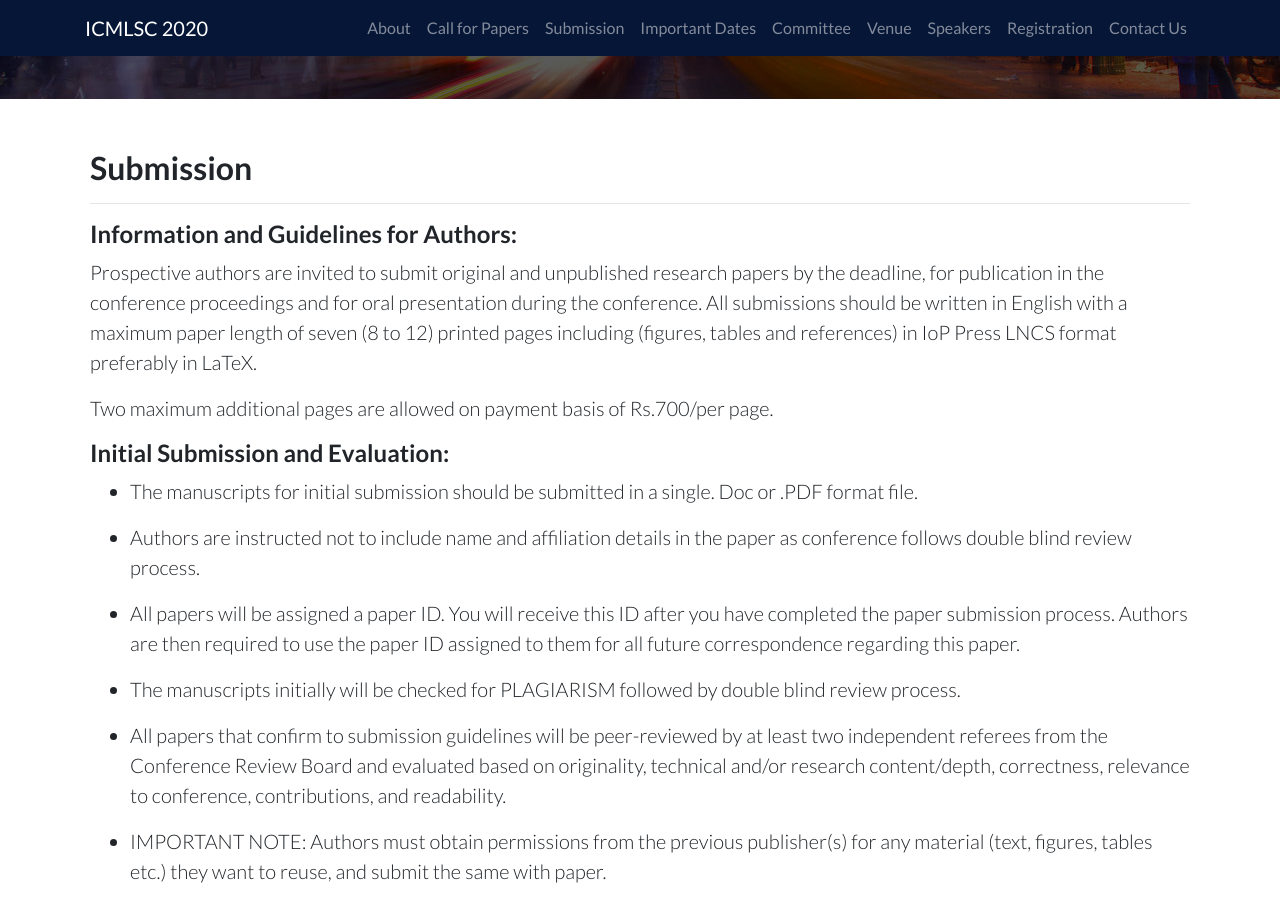
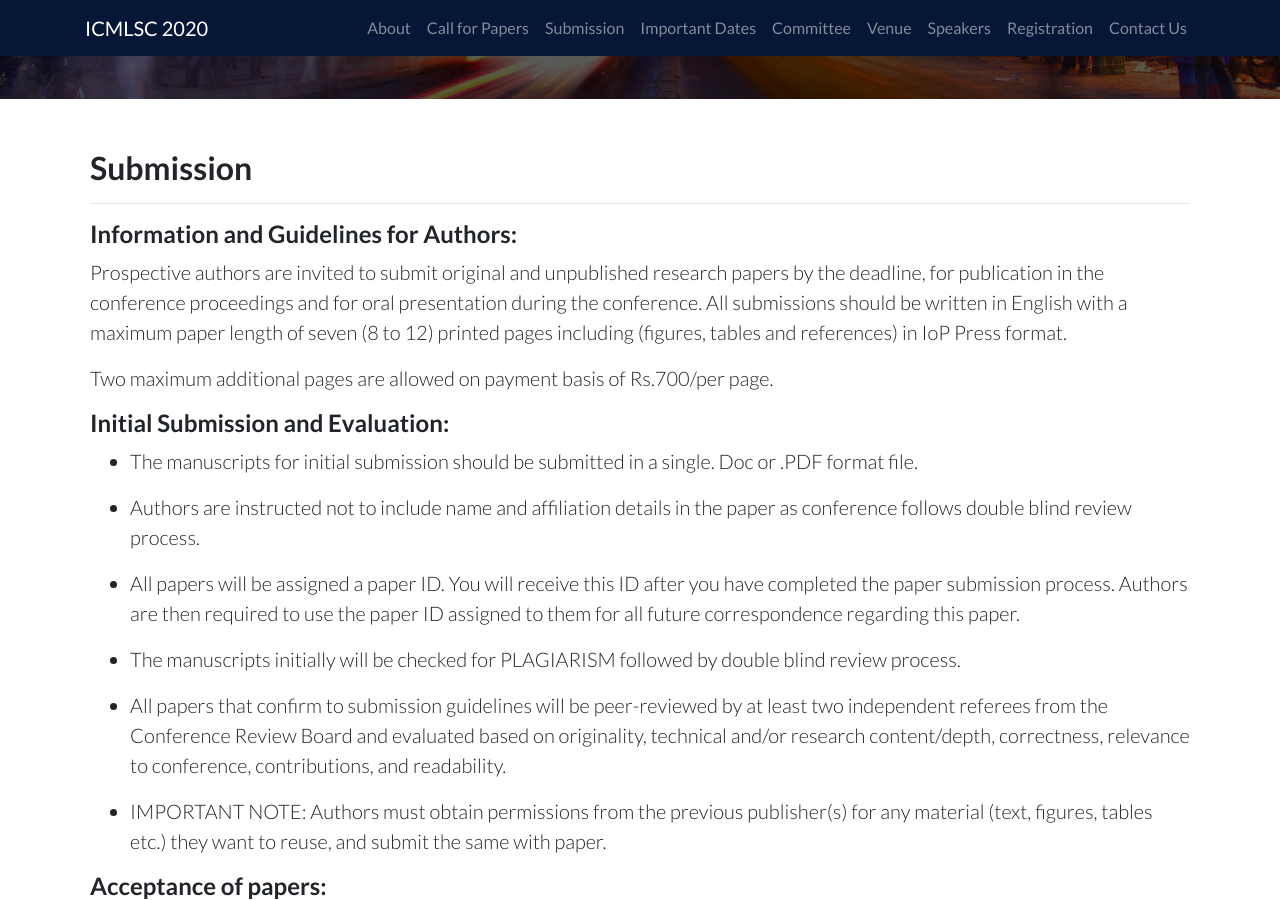
Before and after one commit to ieeevardhaman/icmlsc-website, a Jekyll site: the page built from pages/submission.md, in a window 1280 px wide and 900 px high, scrolled down 557 px. Built offline with Jekyll 4.4.1, drawn with Linux system fonts in a browser that asks for light colours; our own code applies the rules of GitHub Pages for plain Markdown files.

Commit message:
Update submission.md

```diff
--- a/pages/submission.md
+++ b/pages/submission.md
@@ -7,7 +7,7 @@ permalink: /submission
 
 #### Information and Guidelines for Authors:
 
-Prospective authors are invited to submit original and unpublished research papers by the deadline, for publication in the conference proceedings and for oral presentation during the conference. All submissions should be written in English with a maximum paper length of seven (8 to 12) printed pages including (figures, tables and references) in IoP Press LNCS format preferably in LaTeX.
+Prospective authors are invited to submit original and unpublished research papers by the deadline, for publication in the conference proceedings and for oral presentation during the conference. All submissions should be written in English with a maximum paper length of seven (8 to 12) printed pages including (figures, tables and references) in IoP Press format.
 
 Two maximum additional pages are allowed on payment basis of Rs.700/per page.
 
```
